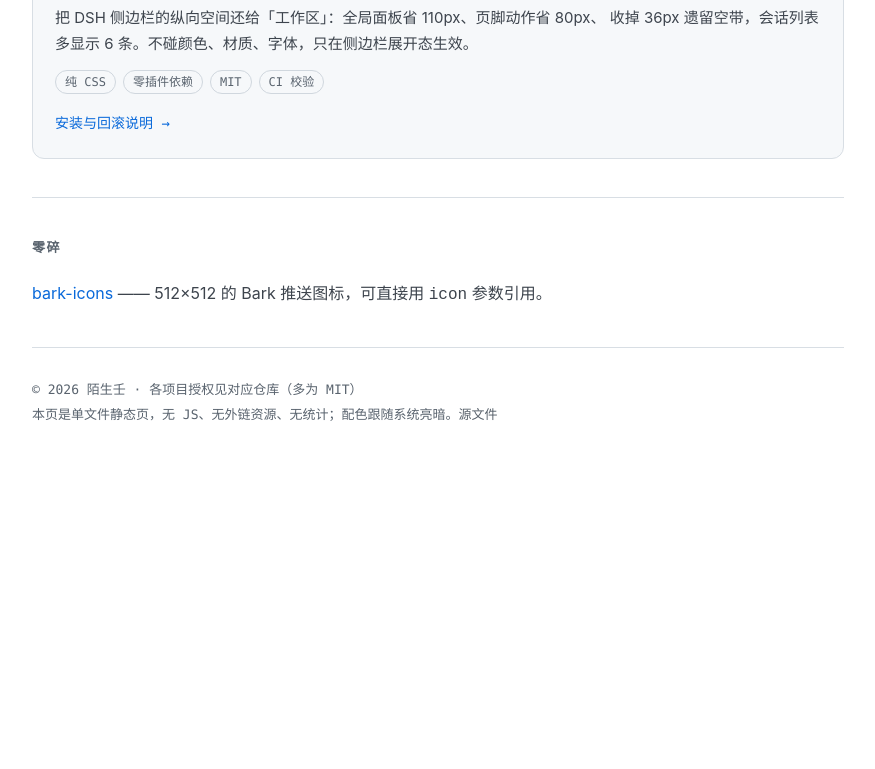
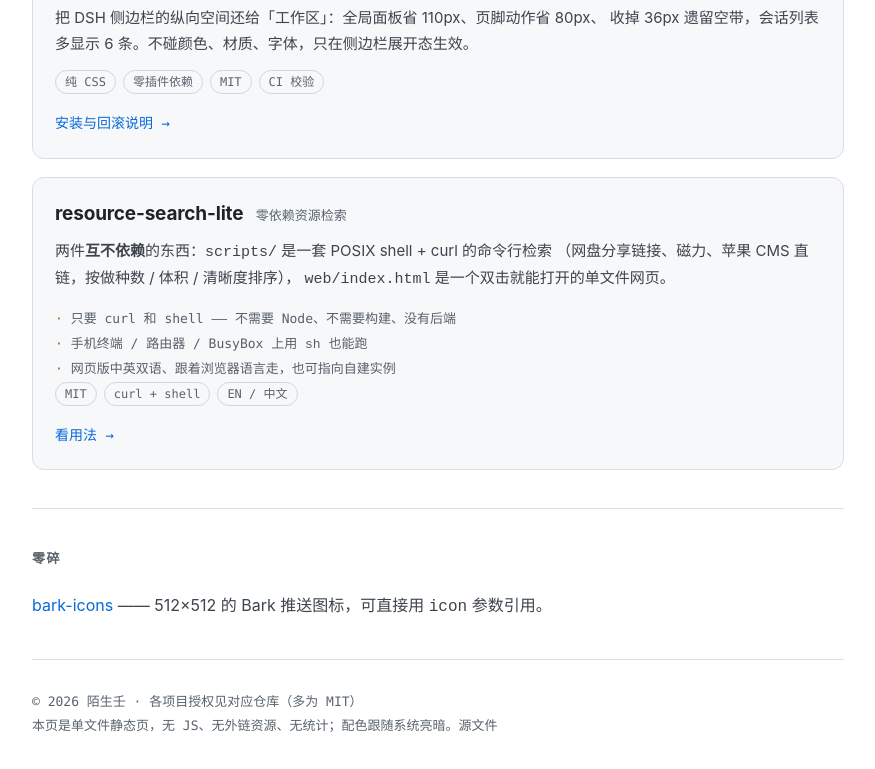
Before and after one commit to strange2000/strange2000.github.io, a plain HTML site: page index.html in a window 1280 px wide. Shown: the part 2935-3704 px from the top of the page, without its empty margins (202-1077 px from the left). Before the commit the page ends 3418 px from the top, so only its background shows below. Drawn offline with Linux system fonts and the light colour scheme.

Commit message:
content: 加 resource-search-lite 卡片（第五个项目）

```diff
--- a/index.html
+++ b/index.html
@@ -212,6 +212,24 @@
         </div>
       </article>
 
+      <article class="card">
+        <div class="body">
+          <h3>resource-search-lite <code>零依赖资源检索</code></h3>
+          <p>
+            两件<strong>互不依赖</strong>的东西：<code>scripts/</code> 是一套 POSIX shell + curl 的命令行检索
+            （网盘分享链接、磁力、苹果 CMS 直链，按做种数 / 体积 / 清晰度排序），
+            <code>web/index.html</code> 是一个双击就能打开的单文件网页。
+          </p>
+          <ul class="facts">
+            <li>只要 curl 和 shell —— 不需要 Node、不需要构建、没有后端</li>
+            <li>手机终端 / 路由器 / BusyBox 上用 <code>sh</code> 也能跑</li>
+            <li>网页版中英双语、跟着浏览器语言走，也可指向自建实例</li>
+          </ul>
+          <div class="tags"><span class="tag">MIT</span><span class="tag">curl + shell</span><span class="tag">EN / 中文</span></div>
+          <p style="margin:16px 0 0"><a class="go" href="https://github.com/strange2000/resource-search-lite">看用法 →</a></p>
+        </div>
+      </article>
+
     </div>
   </section>
 
```
